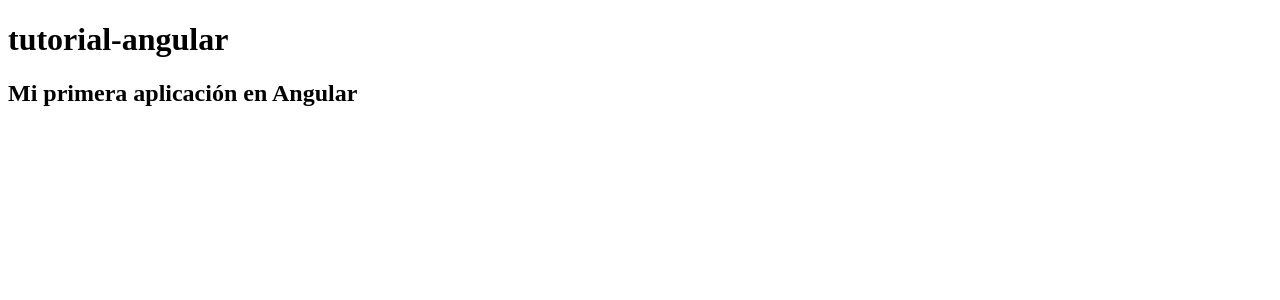
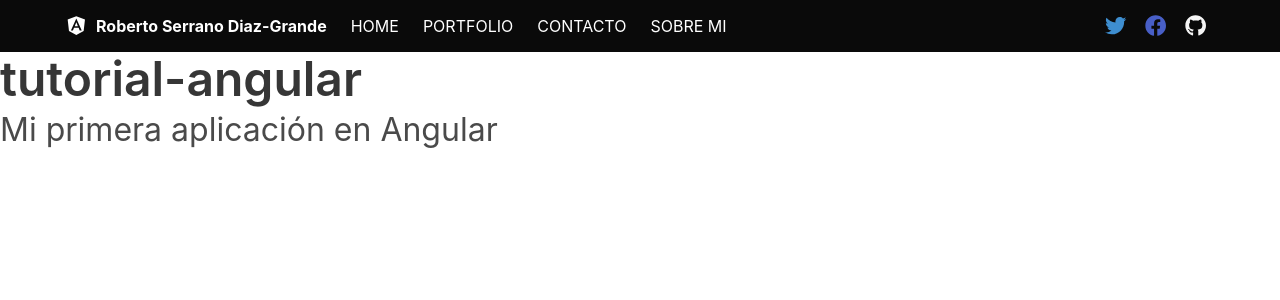
Before and after one commit to rsdiaz/tutorial-angular, an Angular app: page / in a window 1280 px wide. Shown: the top 300 px of the page. Built offline with nearby package versions, Linux system fonts and the light colour scheme.

Commit message:
create top-navbar component

```diff
--- a/angular.json
+++ b/angular.json
@@ -24,7 +24,7 @@
               "src/assets"
             ],
             "styles": [
-              "src/styles.css"
+              "node_modules/bulma/css/bulma.css"
             ],
             "scripts": []
           },
--- a/package.json
+++ b/package.json
@@ -19,6 +19,10 @@
     "@angular/platform-browser": "~9.0.2",
     "@angular/platform-browser-dynamic": "~9.0.2",
     "@angular/router": "~9.0.2",
+    "@fortawesome/angular-fontawesome": "^0.6.1",
+    "@fortawesome/fontawesome-svg-core": "^1.2.28",
+    "@fortawesome/free-brands-svg-icons": "^5.13.0",
+    "bulma": "^0.9.0",
     "rxjs": "~6.5.4",
     "tslib": "^1.10.0",
     "zone.js": "~0.10.2"
--- a/src/app/app.component.html
+++ b/src/app/app.component.html
@@ -1,3 +1,5 @@
-<h1>{{title}}</h1>
-
-<h2>{{description}}</h2>
+<div>
+  <top-navbar></top-navbar>
+  <h1 class="title is-1">{{title}}</h1>
+  <h3 class="subtitle is-3">{{description}}</h3>
+</div>
--- /dev/null
+++ b/src/app/components/top-navbar/top-navbar.component.html
@@ -0,0 +1,47 @@
+<nav class="navbar is-black" role="navigation" aria-label="main navigation">
+  <div class="container">
+
+    <div class="navbar-brand">
+      <a class="navbar-item" href="">
+        <span class="icon mr-2">
+          <fa-icon [icon]="faAngular" size="lg"></fa-icon>
+        </span>
+        <strong>{{ brandName }}</strong>
+      </a>
+
+      <a role="button" class="navbar-burger burger" aria-label="menu" aria-expanded="false" data-target="navbarBasicExample">
+        <span aria-hidden="true"></span>
+        <span aria-hidden="true"></span>
+        <span aria-hidden="true"></span>
+      </a>
+    </div>
+
+    <div class="navbar-menu">
+      <div class="navbar-start">
+        <a href="" class="navbar-item">HOME</a>
+        <a href="" class="navbar-item">PORTFOLIO</a>
+        <a href="" class="navbar-item">CONTACTO</a>
+        <a href="" class="navbar-item">SOBRE MI</a>
+      </div>
+      <div class="navbar-end">
+        <div class="navbar-item">
+          <a href="" class="has-text-info">
+            <span class="icon mx-2">
+              <fa-icon [icon]="faTwitter" size="lg"></fa-icon>
+            </span>
+          </a>
+          <a href="" class="has-text-link">
+            <span class="icon mx-2">
+              <fa-icon [icon]="faFacebook" size="lg"></fa-icon>
+            </span>
+          </a>
+          <a href="" class="has-text-light">
+            <span class="icon mx-2">
+              <fa-icon [icon]="faGithub" size="lg"></fa-icon>
+            </span>
+          </a>
+        </div>
+      </div>
+    </div>
+  </div>
+</nav>
--- /dev/null
+++ b/src/app/components/top-navbar/top-navbar.component.ts
@@ -0,0 +1,27 @@
+import { Component, OnInit } from '@angular/core';
+import { faTwitter, faAngular, faGithub, faFacebook ,IconDefinition } from "@fortawesome/free-brands-svg-icons";
+
+@Component({
+  selector: 'top-navbar',
+  templateUrl: './top-navbar.component.html',
+  styleUrls: ['./top-navbar.component.css']
+})
+
+export class TopNavbarComponent implements OnInit {
+  public brandName: string;
+  public faTwitter: IconDefinition;
+  public faAngular: IconDefinition;
+  public faGithub: IconDefinition;
+  public faFacebook: IconDefinition;
+
+  constructor() {
+    this.brandName = 'Roberto Serrano Diaz-Grande';
+    this.faTwitter = faTwitter;
+    this.faAngular = faAngular;
+    this.faGithub = faGithub;
+    this.faFacebook = faFacebook;
+  }
+  ngOnInit() {
+
+  }
+}
--- a/src/index.html
+++ b/src/index.html
@@ -8,6 +8,6 @@
   <link rel="icon" type="image/x-icon" href="favicon.ico">
 </head>
 <body>
-  <app-root></app-root>
+  <app-root>Loading...</app-root>
 </body>
 </html>
```
Also changed, not shown: src/app/app.module.ts (+6 -3 lines), src/app/components/top-navbar/top-navbar.component.css (added), 1 other file (tests, documents, lock files or other folders).
